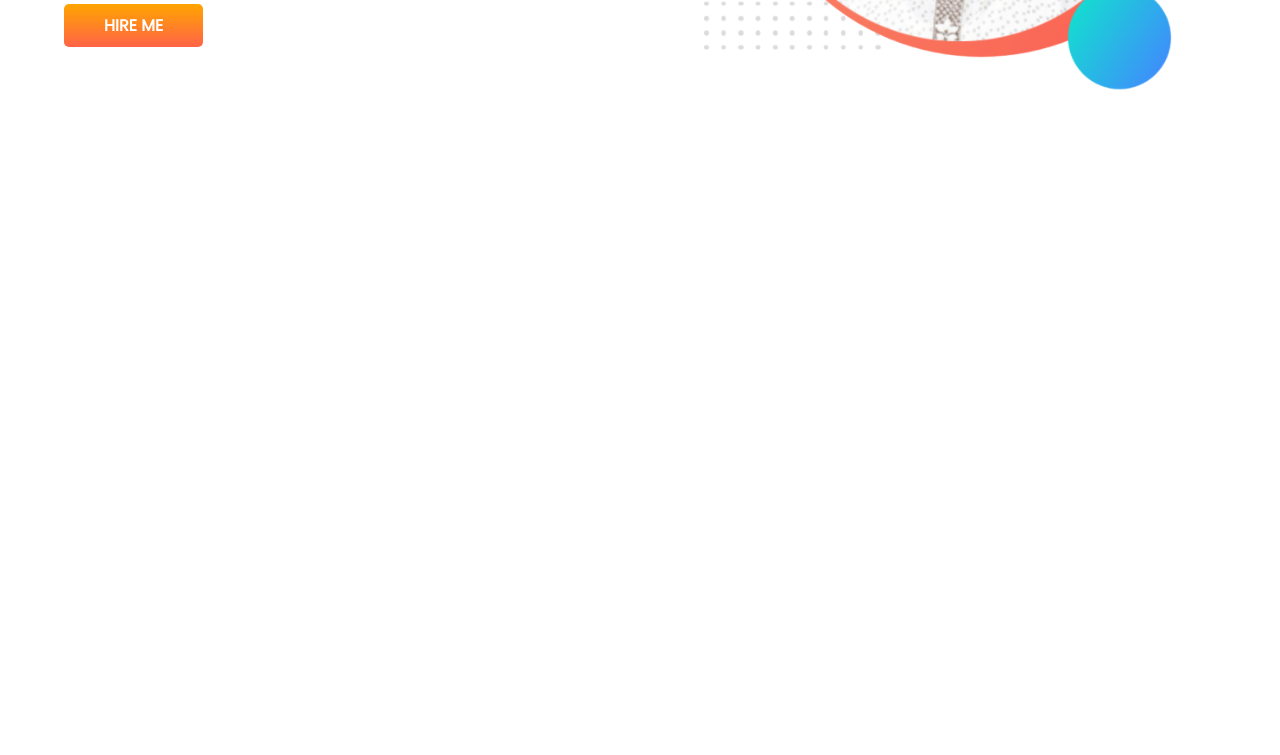
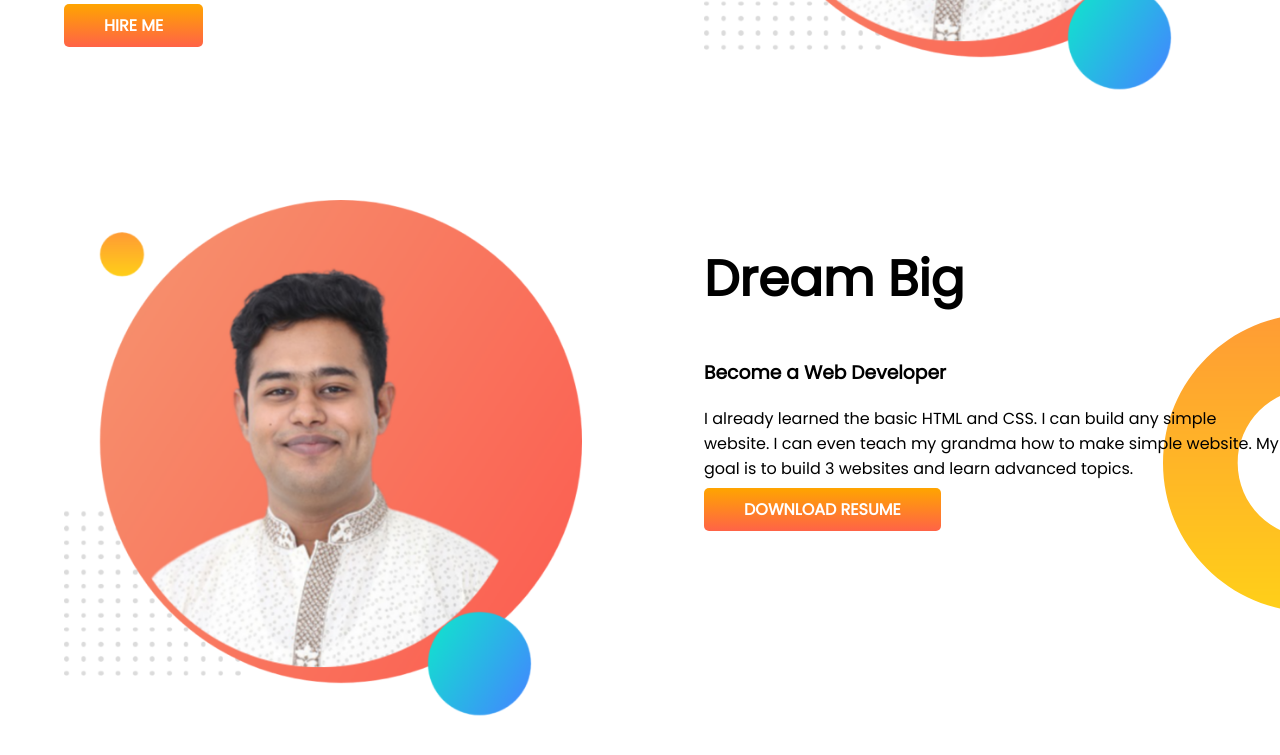
Before and after one commit to hossainashfaq/developer_portfolio, a plain HTML site: page index.html in a window 1280 px wide. Shown: the part 425-1180 px from the top of the page. Before the commit the page ends 800 px from the top, so only its background shows below. Drawn offline with Linux system fonts and the light colour scheme.

Commit message:
Added dream

```diff
--- a/index.html
+++ b/index.html
@@ -26,5 +26,16 @@
         <img src="./image/img1.png" alt="">
     </div>
 </section>
+<section class="dream">
+    <div class="half-width">
+        <img src="../image/img1.png" alt="">
+    </div>
+    <div class="half-width">
+        <h1>Dream Big</h1>
+        <h3>Become a Web Developer</h3>
+        <p>I already learned the basic HTML and CSS. I can build any simple website. I can even teach my grandma how to make simple website. My goal is to build 3 websites and learn advanced topics.</p>
+        <a class="link-button" target="blank" href="https://hossainashfaq.github.io/developer_portfolio/">DOWNLOAD RESUME</a>
+    </div>
+</section>
 </body>
 </html>
--- a/style.css
+++ b/style.css
@@ -11,6 +11,7 @@ h1{
 }
 section{
     display: flex;
+    margin-bottom: 100px;
 }
 .half-width{
     width: 50%;
@@ -31,3 +32,8 @@ section{
     background-image: url(../image/top-banner.png);
     background-repeat: no-repeat;
 }
+.dream{
+    background-image: url(../image/dream-bg.png);
+    background-repeat: no-repeat;
+    background-position: right;
+}
```
